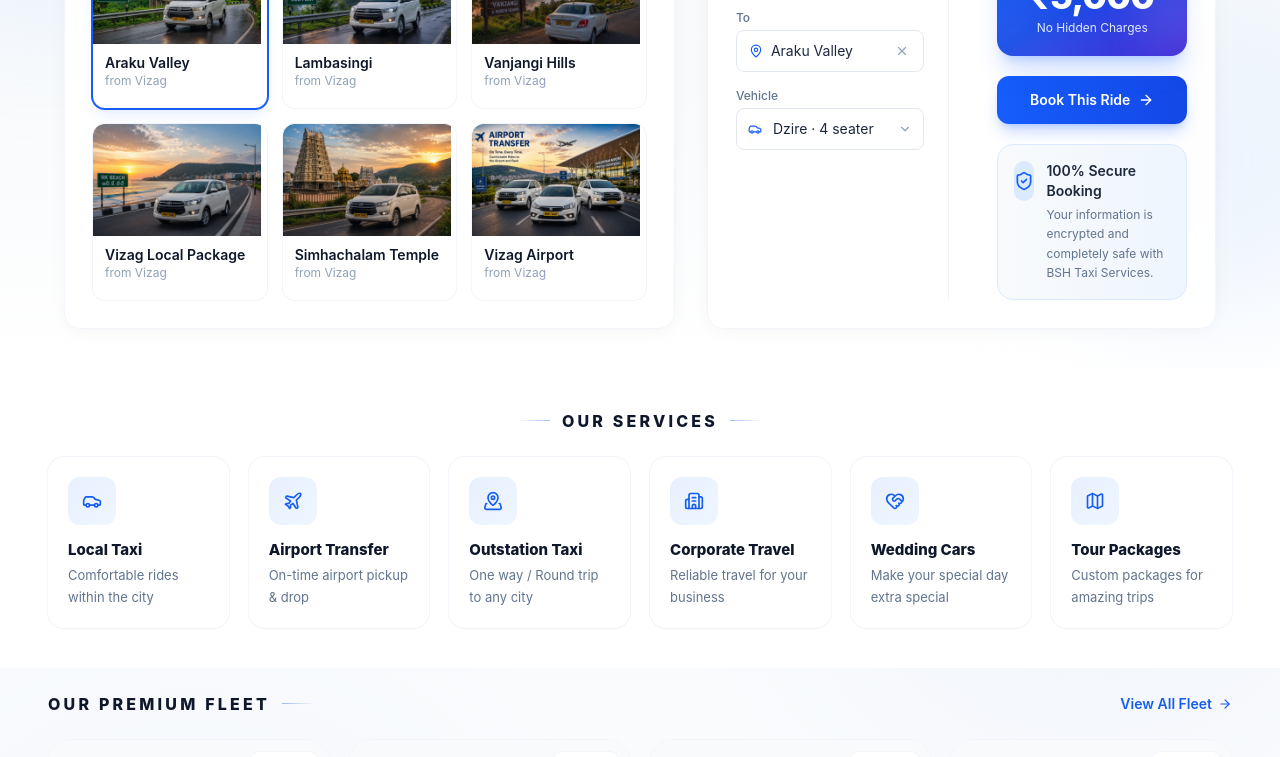
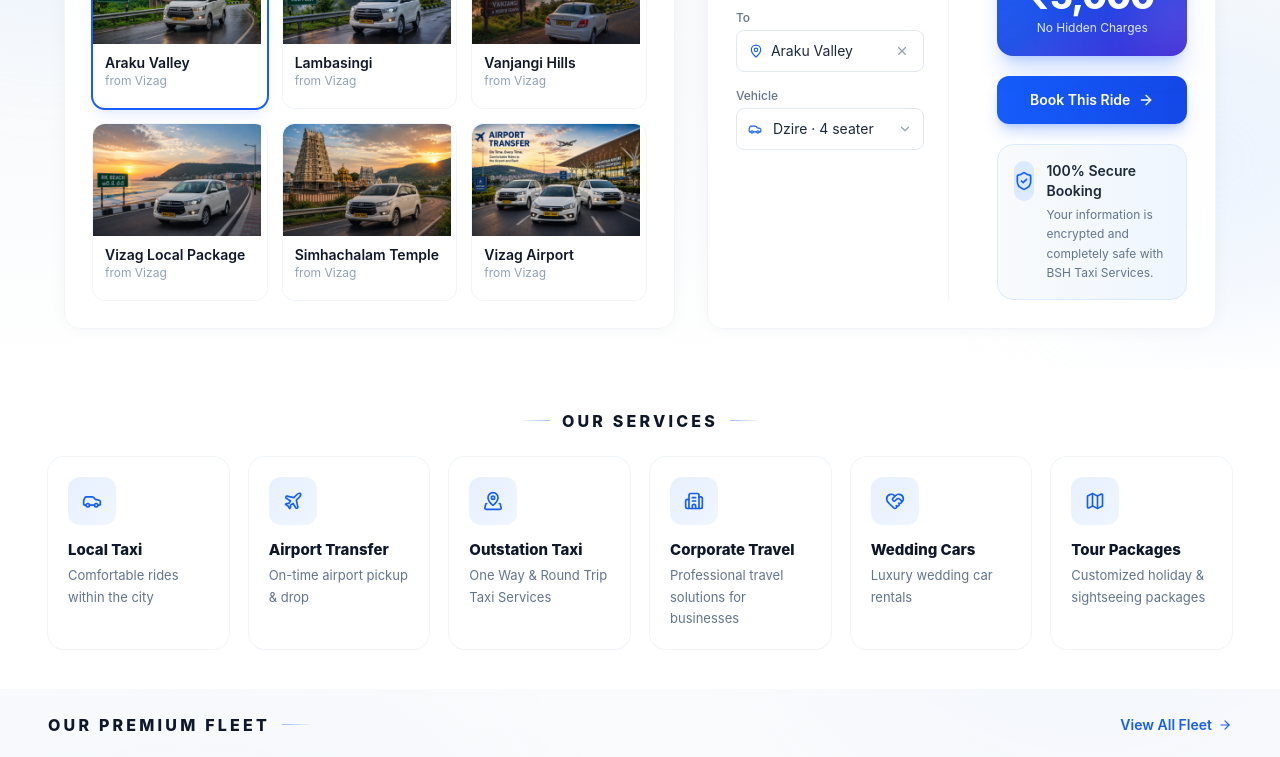
Before and after one commit to sateesh1216/BSH_webpage, a React (Vite) app: page / in a window 1280 px wide. Shown: the part 2000-2757 px from the top of the page. Built offline with nearby package versions, Linux system fonts and the light colour scheme; a web font is replaced by a local one.

Commit message:
Home-travelsection

```diff
--- a/src/components/home/CTA.tsx
+++ b/src/components/home/CTA.tsx
@@ -142,9 +142,9 @@ export function CTA() {
           </button>
         </div>
 
-        <div className="hidden shrink-0 lg:block">
+        {/* <div className="hidden shrink-0 lg:block">
           <img src="/src/assets/cars/Homepage_Dzire-taxi-services-2-in-visakhapatnam-bshtaxiservices.webp" alt="BSH Taxi Services car" className="h-auto w-64 object-contain drop-shadow-[0_12px_20px_rgba(0,0,0,0.35)]" />
-        </div>
+        </div> */}
       </div>
     </section>
   );
--- a/src/components/home/TravelSections.tsx
+++ b/src/components/home/TravelSections.tsx
@@ -1,4 +1,5 @@
 import { Fragment } from "react";
+import { Link } from "react-router-dom";
 import {
   Car,
   Plane,
@@ -21,16 +22,66 @@ import tempoTravellerImg from "../../assets/cars/17-seater-tempo-traveller-bshta
 
 import { useBooking } from "../booking/BookingContext";
 
+interface ServiceItem {
+  icon: React.ElementType;
+  title: string;
+  description: string;
+  path: string;
+}
+
+
+
 /* DATA — unchanged from before */
-interface ServiceItem { icon: React.ElementType; title: string; description: string; }
+// interface ServiceItem { icon: React.ElementType; title: string; description: string; }
+// const services: ServiceItem[] = [
+//   { icon: Car, title: "Local Taxi", description: "Comfortable rides within the city" },
+//   { icon: Plane, title: "Airport Transfer", description: "On-time airport pickup & drop" },
+//   { icon: MapPinned, title: "Outstation Taxi", description: "One way / Round trip to any city" },
+//   { icon: Building2, title: "Corporate Travel", description: "Reliable travel for your business" },
+//   { icon: HeartHandshake, title: "Wedding Cars", description: "Make your special day extra special" },
+//   { icon: Map, title: "Tour Packages", description: "Custom packages for amazing trips" },
+// ];
+
 const services: ServiceItem[] = [
-  { icon: Car, title: "Local Taxi", description: "Comfortable rides within the city" },
-  { icon: Plane, title: "Airport Transfer", description: "On-time airport pickup & drop" },
-  { icon: MapPinned, title: "Outstation Taxi", description: "One way / Round trip to any city" },
-  { icon: Building2, title: "Corporate Travel", description: "Reliable travel for your business" },
-  { icon: HeartHandshake, title: "Wedding Cars", description: "Make your special day extra special" },
-  { icon: Map, title: "Tour Packages", description: "Custom packages for amazing trips" },
+  {
+    icon: Car,
+    title: "Local Taxi",
+    description: "Comfortable rides within the city",
+    path: "/destinations/vizag-local?type=taxi-services-in-vizag",
+  },
+  {
+    icon: Plane,
+    title: "Airport Transfer",
+    description: "On-time airport pickup & drop",
+    path: "/destinations/vizag-airport?type=airport-transfer",
+  },
+  {
+    icon: MapPinned,
+    title: "Outstation Taxi",
+    description: "One Way & Round Trip Taxi Services",
+    path: "/destinations",
+  },
+  {
+    icon: Building2,
+    title: "Corporate Travel",
+    description: "Professional travel solutions for businesses",
+    path: "/services",
+  },
+  {
+    icon: HeartHandshake,
+    title: "Wedding Cars",
+    description: "Luxury wedding car rentals",
+    path: "/services",
+  },
+  {
+    icon: Map,
+    title: "Tour Packages",
+    description: "Customized holiday & sightseeing packages",
+    path: "/destinations",
+  },
 ];
+
+
 
 type VehicleType = "sedan" | "mpv" | "van";
 interface FleetItem { name: string; seats: number; rate: number; vehicleType: VehicleType; image?: string; }
@@ -67,19 +118,27 @@ function Services() {
         <div className="grid grid-cols-2 gap-5 sm:grid-cols-3 lg:grid-cols-6">
           {services.map((service) => {
   const Icon = service.icon;
+
   return (
-              <article
+    <Link
       key={service.title}
+      to={service.path}
       className="group flex h-full flex-col items-start gap-4 rounded-2xl bg-white p-5 shadow-[0_1px_2px_rgba(16,24,40,0.04)] ring-1 ring-slate-100 transition-all duration-200 hover:-translate-y-1.5 hover:shadow-[0_16px_36px_rgba(16,24,40,0.10)] hover:ring-primary/15"
     >
       <div className="grid h-12 w-12 shrink-0 place-items-center rounded-xl bg-linear-to-br from-primary/10 to-blue-50 text-primary transition-all duration-200 group-hover:bg-primary group-hover:text-white group-hover:shadow-md group-hover:shadow-primary/25">
         <Icon size={20} strokeWidth={2} />
       </div>
+
       <div>
-                  <h3 className="text-[15px] font-extrabold leading-tight text-slate-900">{service.title}</h3>
-                  <p className="mt-1.5 text-[13px] leading-relaxed text-slate-500">{service.description}</p>
+        <h3 className="text-[15px] font-extrabold leading-tight text-slate-900">
+          {service.title}
+        </h3>
+
+        <p className="mt-1.5 text-[13px] leading-relaxed text-slate-500">
+          {service.description}
+        </p>
       </div>
-              </article>
+    </Link>
   );
 })}
         </div>
@@ -138,7 +197,10 @@ const vehicleIllustrations: Record<VehicleType, React.ComponentType> = {
 function FleetCard({ item, onBookNow }: { item: FleetItem; onBookNow: (name: string) => void }) {
   const Illustration = vehicleIllustrations[item.vehicleType];
   return (
-    <article className="group flex h-full flex-col overflow-hidden rounded-3xl bg-white shadow-[0_1px_2px_rgba(16,24,40,0.04)] ring-1 ring-slate-100 transition-all duration-300 hover:-translate-y-2 hover:shadow-[0_20px_45px_rgba(16,24,40,0.12)] hover:ring-primary/15">
+    <Link
+      to={item.path}
+      className="group flex h-full flex-col overflow-hidden rounded-3xl bg-white shadow-[0_1px_2px_rgba(16,24,40,0.04)] ring-1 ring-slate-100 transition-all duration-300 hover:-translate-y-2 hover:shadow-[0_20px_45px_rgba(16,24,40,0.12)] hover:ring-primary/15"
+    >
       <div className="relative h-56 w-full overflow-hidden bg-slate-50 sm:h-64">
         {item.image ? (
           <img src={item.image} alt={item.name} className="h-full w-full object-contain p-2 transition-transform duration-500 ease-out group-hover:scale-110" />
@@ -176,7 +238,7 @@ function FleetCard({ item, onBookNow }: { item: FleetItem; onBookNow: (name: str
           />
         </button>
       </div>
-    </article>
+    </Link>
   );
 }
 
```
Lines whose indentation alone changed are shown as unchanged.
